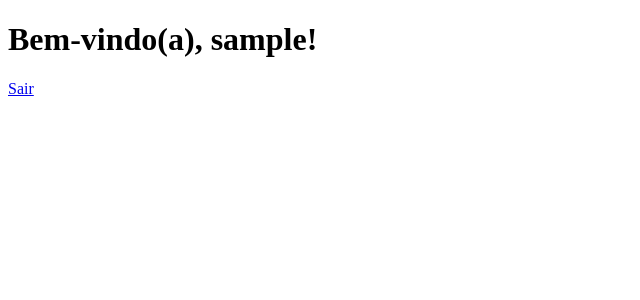
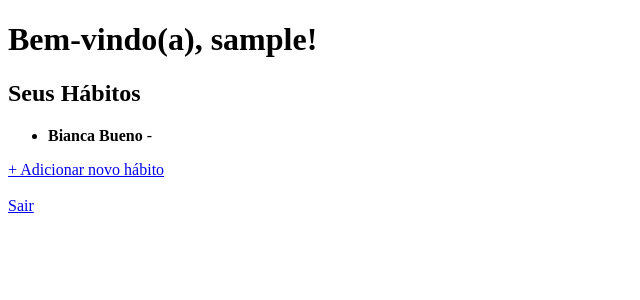
Before and after one commit to Bianc-byte/Projeto-Habitos-Gamificado, a Flask app: page /dashboard in a window 1280 px wide. Shown: the part 57-357 px from the top of the page, without its empty margins (0-640 px from the left). Run offline with Flask 3, Linux system fonts and the light colour scheme; a user stored in the database is signed in; data comes from the database, SQL or seed files in the repository.

Commit message:
Atualizando dashboard

```diff
--- a/app/templates/dashboard.html
+++ b/app/templates/dashboard.html
@@ -4,5 +4,18 @@
 
 {% block content %}
 <h1>Bem-vindo(a), {{ nome }}!</h1>
+<h2>Seus Hábitos</h2>
+
+<ul>
+    {% for h in habitos %}
+    <li><strong>{{ h[0] }}</strong> - {{ h[1] }}</li>
+    {% else %}
+        <p>Nenhum hábito cadastrado ainda.</p>
+    {% endfor %}
+</ul>
+
+<a href="/novo_habito">+ Adicionar novo hábito</a>
+
+<br><br>
 <a href="/logout">Sair</a>
 {% endblock %}
```
